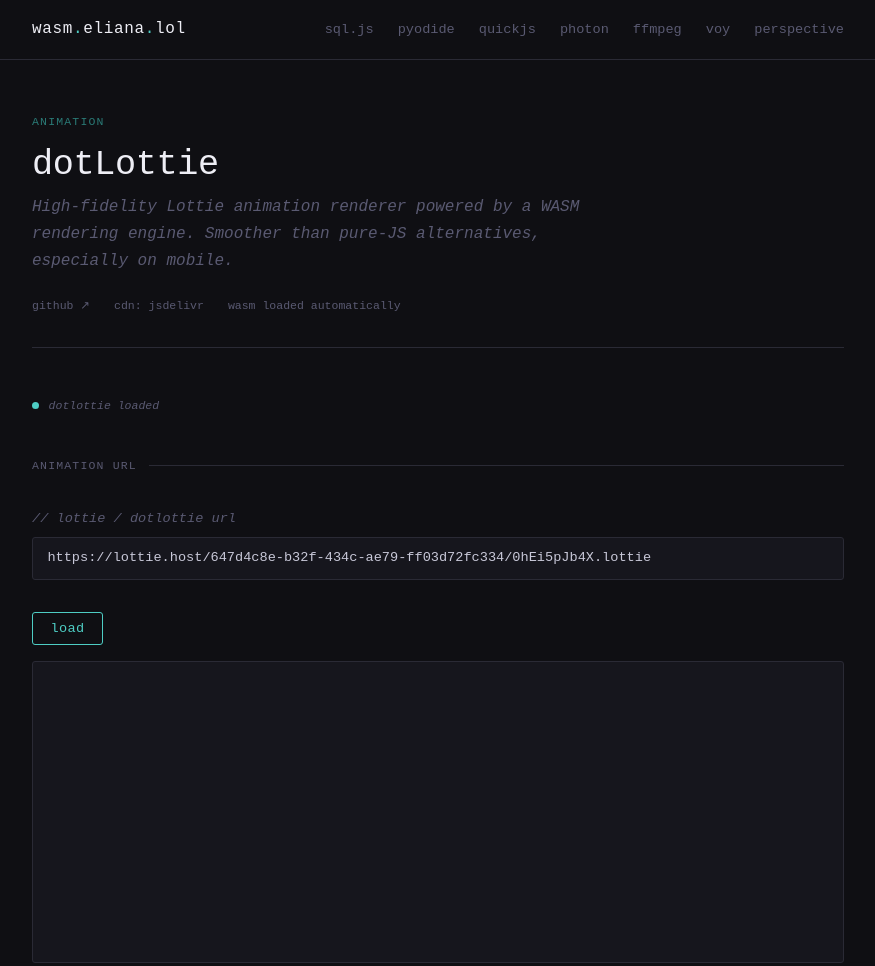
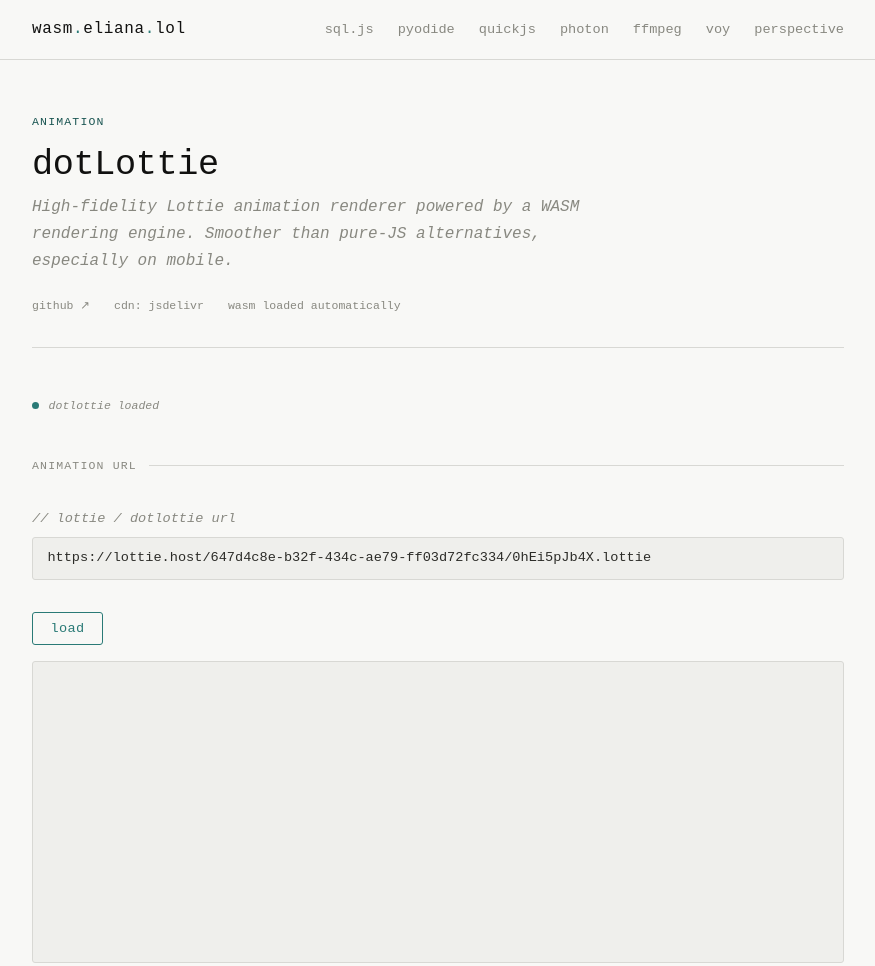
Before and after one commit to jubilancy/nook, a plain HTML site: page tools/dotlottie/index.html in a window 1280 px wide. Shown: the top 966 px of the page, without its empty margins (202-1077 px from the left). Drawn offline with Linux system fonts and the light colour scheme; a script that the page names is missing; a web font is replaced by a local one.

Commit message:
Refactor color variables and link styles in CSS
Updated CSS variables for colors and link states.

```diff
--- a/style.css
+++ b/style.css
@@ -4,16 +4,16 @@
    tokens
    ---------------------------------------- */
 :root {
-  --bg:        #0f0f13;
-  --bg-raised: #16161d;
-  --border:    #2a2a35;
-  --dim:       #5a5a72;
-  --body:      #c8c8d8;
-  --heading:   #eeeef5;
-  --accent:    #4ecdc4;
-  --accent-dim:#2a7a76;
-  --warn:      #f7b731;
-  --red:       #e05c5c;
+  --bg:        #F8F8F6;
+  --bg-raised: #EFEFEC;
+  --border:    #D8D8D4;
+  --dim:       #888880;
+  --body:      #2c2c28;
+  --heading:   #111110;
+  --accent:    #2a7a76;
+  --accent-dim:#1a5552;
+  --warn:      #c47c00;
+  --red:       #c0392b;
 
   --font: 'Victor Mono', 'Fira Code', 'Cascadia Code', monospace;
   --size-xs:  0.72rem;
@@ -67,11 +67,24 @@
 
 p { max-width: 68ch; }
 
+/* ----------------------------------------
+   links — all states explicit to prevent
+   browser visited-purple from showing through
+   ---------------------------------------- */
 a {
   color: var(--accent);
   text-decoration: none;
 }
-a:hover { text-decoration: underline; text-underline-offset: 3px; }
+a:visited {
+  color: var(--accent);
+}
+a:hover {
+  text-decoration: underline;
+  text-underline-offset: 3px;
+}
+a:active {
+  color: var(--accent-dim);
+}
 a:focus-visible {
   outline: 2px solid var(--accent);
   outline-offset: 3px;
@@ -91,7 +104,7 @@
   border: 1px solid var(--border);
   border-radius: var(--radius);
   padding: 0.1em 0.4em;
-  color: var(--accent);
+  color: var(--accent-dim);
 }
 
 pre {
@@ -147,21 +160,37 @@
   flex-wrap: wrap;
 }
 
-.site-header nav a {
+/* nav links — all states locked down */
+.site-header nav a,
+.site-header nav a:visited {
   color: var(--dim);
   font-size: var(--size-sm);
+  text-decoration: none;
   transition: color 0.15s;
 }
-.site-header nav a:hover { color: var(--accent); text-decoration: none; }
-.site-header nav a.active { color: var(--accent); }
+.site-header nav a:hover {
+  color: var(--accent);
+  text-decoration: none;
+}
+.site-header nav a:active {
+  color: var(--accent-dim);
+  text-decoration: none;
+}
+.site-header nav a.active,
+.site-header nav a.active:visited {
+  color: var(--accent);
+}
 
-.wordmark {
+.wordmark,
+.wordmark:visited {
   color: var(--heading);
   font-size: var(--size-base);
   font-weight: 500;
   letter-spacing: 0.04em;
   text-transform: lowercase;
+  text-decoration: none;
 }
+.wordmark:hover { text-decoration: none; }
 .wordmark span { color: var(--accent); }
 
 .container {
@@ -213,8 +242,9 @@
   color: var(--dim);
 }
 
-.tool-hero .meta a { color: var(--dim); }
-.tool-hero .meta a:hover { color: var(--accent); }
+.tool-hero .meta a,
+.tool-hero .meta a:visited { color: var(--dim); }
+.tool-hero .meta a:hover   { color: var(--accent); text-decoration: none; }
 
 /* ----------------------------------------
    demo area
@@ -279,6 +309,8 @@
   text-decoration: none;
 }
 
+.btn:visited { color: var(--accent); }
+
 .btn:hover {
   background: var(--accent);
   color: var(--bg);
@@ -299,9 +331,11 @@
   border-color: var(--border);
   color: var(--dim);
 }
+.btn-ghost:visited { color: var(--dim); }
 .btn-ghost:hover {
   background: var(--border);
   color: var(--body);
+  text-decoration: none;
 }
 
 /* ----------------------------------------
@@ -355,9 +389,9 @@
   background: var(--dim);
   flex-shrink: 0;
 }
-.status-dot.ready  { background: var(--accent); }
+.status-dot.ready   { background: var(--accent); }
 .status-dot.loading { background: var(--warn); animation: pulse 1s ease-in-out infinite; }
-.status-dot.error  { background: var(--red); }
+.status-dot.error   { background: var(--red); }
 
 @keyframes pulse {
   0%, 100% { opacity: 1; }
@@ -378,7 +412,8 @@
   margin-top: 2.5rem;
 }
 
-.tool-card {
+.tool-card,
+.tool-card:visited {
   background: var(--bg);
   padding: 1.5rem;
   display: flex;
@@ -508,8 +543,9 @@
   align-items: center;
 }
 
-.site-footer a { color: var(--dim); }
-.site-footer a:hover { color: var(--accent); }
+.site-footer a,
+.site-footer a:visited { color: var(--dim); }
+.site-footer a:hover   { color: var(--accent); text-decoration: none; }
 
 /* ----------------------------------------
    file input drop zone
```
